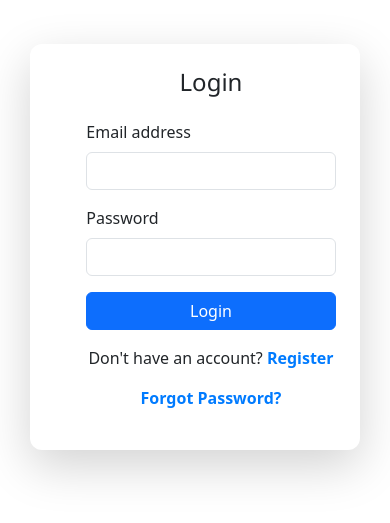
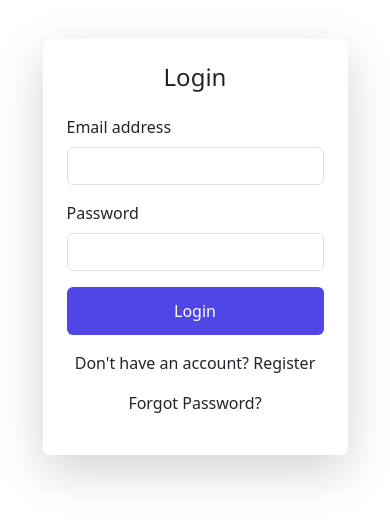
Before and after one commit to coddingjatin/HackPalloti, a React (Vite) app in the folder cli/: page /auth in a window 390 px wide. Shown: the part 175-698 px from the top of the page. Built offline with nearby package versions, Linux system fonts and the light colour scheme.

Commit message:
Update Auth.css

```diff
--- a/cli/src/components/Auth/Auth.css
+++ b/cli/src/components/Auth/Auth.css
@@ -1,50 +1,112 @@
-.container {
+.auth-container {
   display: flex;
-    justify-content: center;
-    align-items: center;
-    height: 100vh; /* Full viewport height */
+  height: 100vh;
+  width: 100vw;
+  background: #f9fafb;
 }
 
-.right {
-  padding-left: 2rem;
+.auth-left {
+  flex-basis: 40%;
+  background: white;
+  padding: 3rem 2rem;
+  box-sizing: border-box;
+  display: flex;
+  flex-direction: column;
+  justify-content: center;
+  border-radius: 12px;
+  box-shadow: 0 4px 10px rgba(0, 0, 0, 0.1);
+  z-index: 10;
 }
 
-   body {
-    height: 100%;
-    display: flex;
-    justify-content: center;
-    align-items: center;
+.auth-header h2 {
+  margin-bottom: 0.5rem;
+  color: #111827;
 }
 
-  .auth-card {
-    width: 100%;
-    max-width: 700px;
-    border-radius: 12px;
-    background: #fff;
-    box-shadow: 0px 4px 10px rgba(0, 0, 0, 0.1);
-    padding: 20px;
+.auth-header p {
+  color: #6b7280;
+  margin-bottom: 2rem;
 }
 
-
-  .auth-image {
-    border-top-left-radius: 12px;
-    border-bottom-left-radius: 12px;
-    height: 100%;
-    object-fit: contain;
+.auth-logo {
+  width: 120px;
+  margin: 0 auto 1rem auto;
+  display: block;
 }
 
-  .toggle-text {
-    color: #007bff;
-    cursor: pointer;
-    font-weight: bold;
+.form-group {
+  margin-bottom: 1rem;
 }
 
-  .toggle-text:hover {
+.form-group input {
+  width: 100%;
+  padding: 0.75rem;
+  border: 1px solid #d1d5db;
+  border-radius: 6px;
+  font-size: 1rem;
+  box-sizing: border-box;
+}
+
+.btn-primary {
+  width: 100%;
+  padding: 0.75rem;
+  background-color: #4f46e5;
+  border: none;
+  color: white;
+  font-size: 1rem;
+  border-radius: 6px;
+  cursor: pointer;
+  transition: background-color 0.3s ease;
+}
+
+.btn-primary:hover {
+  background-color: #4338ca;
+}
+
+.form-links {
+  text-align: center;
+  margin-top: 0.75rem;
+}
+
+.form-links span {
+  color: #4f46e5;
+  cursor: pointer;
+}
+
+.form-links span:hover {
   text-decoration: underline;
 }
 
+.auth-right {
+  flex: 1;   /* remaining width */
+  position: relative;
+  border-radius: 12px 0 0 12px;
+
+}
+
+.auth-art {
+  position: absolute;
+  top: 0; left: 0; right: 0; bottom: 0;
+  background-image: url('/BG.jpg'); /* note the leading slash */
+  background-size: cover;
+  background-position: center;
+  z-index: 1;
+}
+
+/* Responsive */
 @media (max-width: 768px) {
-    .auth-card {
-      max-width: 90%;
+  .auth-container {
+    flex-direction: column;
+  }
+  .auth-left {
+    flex-basis: auto;
+    width: 100%;
+    margin-right: 0;
+    border-radius: 0;
+    box-shadow: none;
+    padding: 2rem;
+  }
+  .auth-right {
+    display: none;
   }
 }
```
Lines whose indentation alone changed are shown as unchanged.
